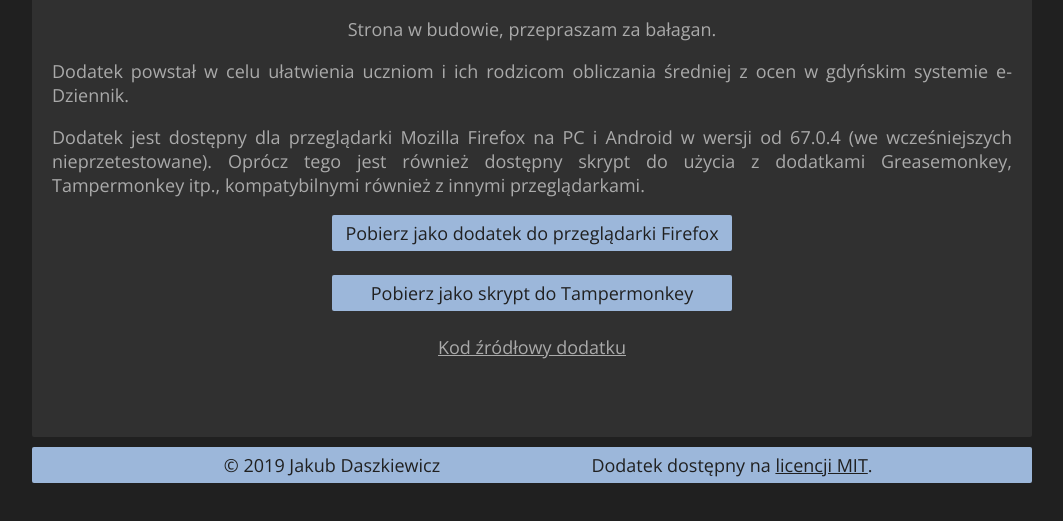
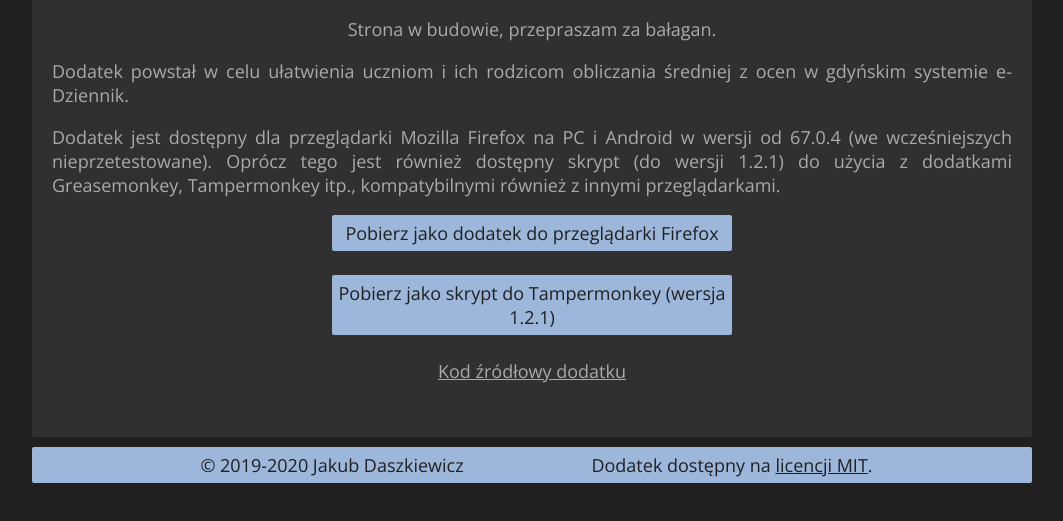
Before and after one commit to JakubDaszkiewicz/edziennik-gdynia-plus, a plain HTML site: page index.html in a window 1280 px wide. Shown: the part 273-794 px from the top of the page, without its empty margins (108-1171 px from the left). Drawn offline with nearby package versions, Linux system fonts and the light colour scheme.

Commit message:
release 1.3.2

```diff
--- a/download/updates.json
+++ b/download/updates.json
@@ -29,6 +29,10 @@
         {
           "version": "1.3.1",
           "update_link": "https://daszek0.github.io/edziennik-gdynia-plus/download/e_dziennik_gdynia_plus-1.3.1.xpi"
+        },
+        {
+          "version": "1.3.1",
+          "update_link": "https://daszek0.github.io/edziennik-gdynia-plus/download/e_dziennik_gdynia_plus-1.3.2.xpi"
         }
       ]
     }
--- a/index.html
+++ b/index.html
@@ -39,22 +39,22 @@
 			</p>
 
 			<p>
-			Dodatek jest dostępny dla przeglądarki Mozilla Firefox na PC i Android w wersji od 67.0.4 (we wcześniejszych nieprzetestowane). Oprócz tego jest również dostępny skrypt do użycia z dodatkami Greasemonkey, Tampermonkey itp., kompatybilnymi również z innymi przeglądarkami.
+			Dodatek jest dostępny dla przeglądarki Mozilla Firefox na PC i Android w wersji od 67.0.4 (we wcześniejszych nieprzetestowane). Oprócz tego jest również dostępny skrypt (do wersji 1.2.1) do użycia z dodatkami Greasemonkey, Tampermonkey itp., kompatybilnymi również z innymi przeglądarkami.
 			</p>
 
 			<div class="download">
-				<a href="download/e_dziennik_gdynia_plus-1.3.1.xpi" target="_blank">Pobierz jako dodatek do przeglądarki Firefox</a>
+				<a href="download/e_dziennik_gdynia_plus-1.3.2.xpi" target="_blank">Pobierz jako dodatek do przeglądarki Firefox</a>
 			</div>
 			<br />
 			<div class="download">
-				<a href="download/e_dziennik_gdynia_plus-newest.user.js" target="_blank">Pobierz jako skrypt do Tampermonkey</a>
+				<a href="download/e_dziennik_gdynia_plus-newest.user.js" target="_blank">Pobierz jako skrypt do Tampermonkey (wersja 1.2.1)</a>
 			</div>
 			<br />
 			<a href="https://github.com/daszek0/edziennik-gdynia-plus/tree/master" target="_blank" class="underline">Kod źródłowy dodatku</a>
 
 		</div>
 		<footer>
-			<div class="footer_text">&copy; 2019 Jakub Daszkiewicz</div>
+			<div class="footer_text">&copy; 2019-2020 Jakub Daszkiewicz</div>
 			<div class="footer_text">Dodatek dostępny na <a href="https://github.com/daszek0/edziennik-gdynia-plus/blob/master/LICENSE" target="_blank" class="underline">licencji MIT</a>.</div>
 			<div style="clear:both;"></div>
 		</footer>
```
Also changed, not shown: guide.html (+1 -1 lines), info.html (+1 -1 lines), 1 other file.
